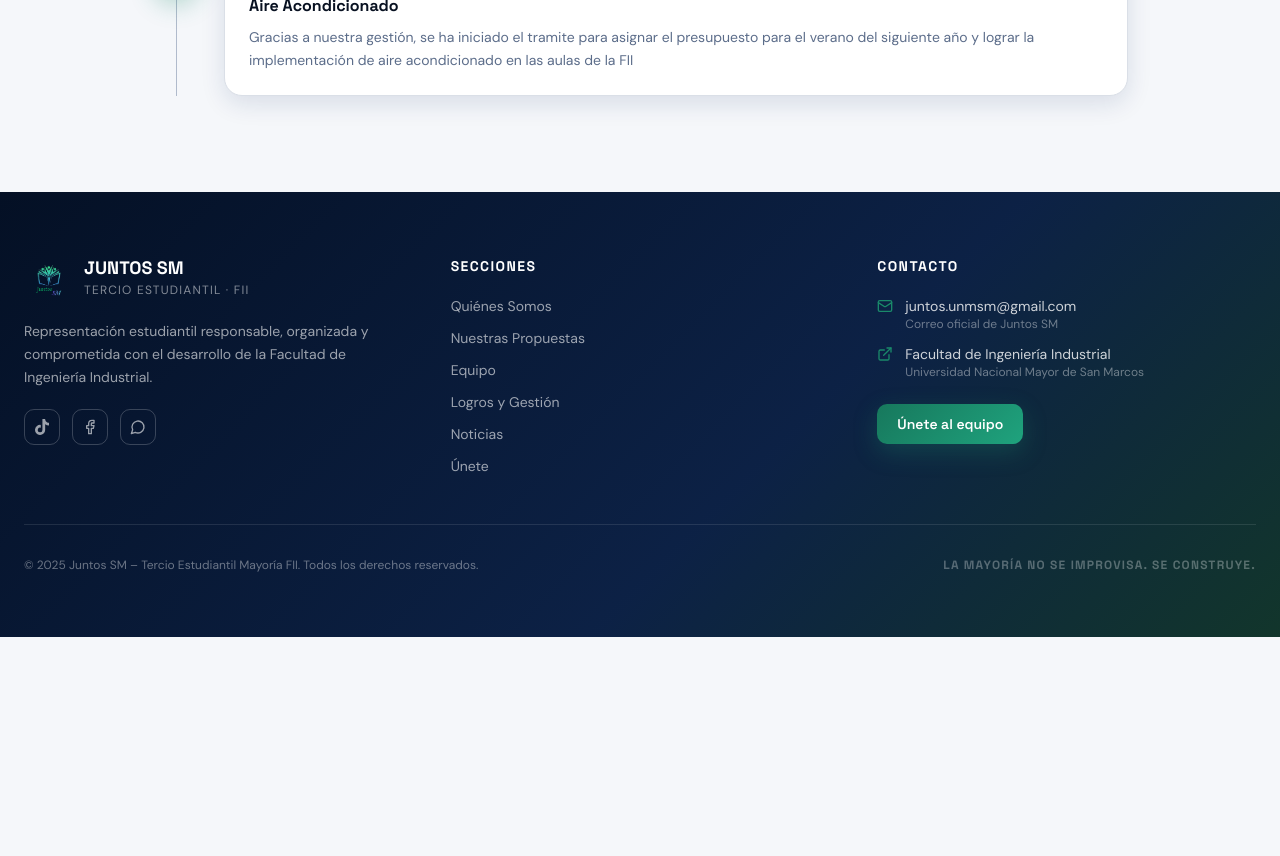
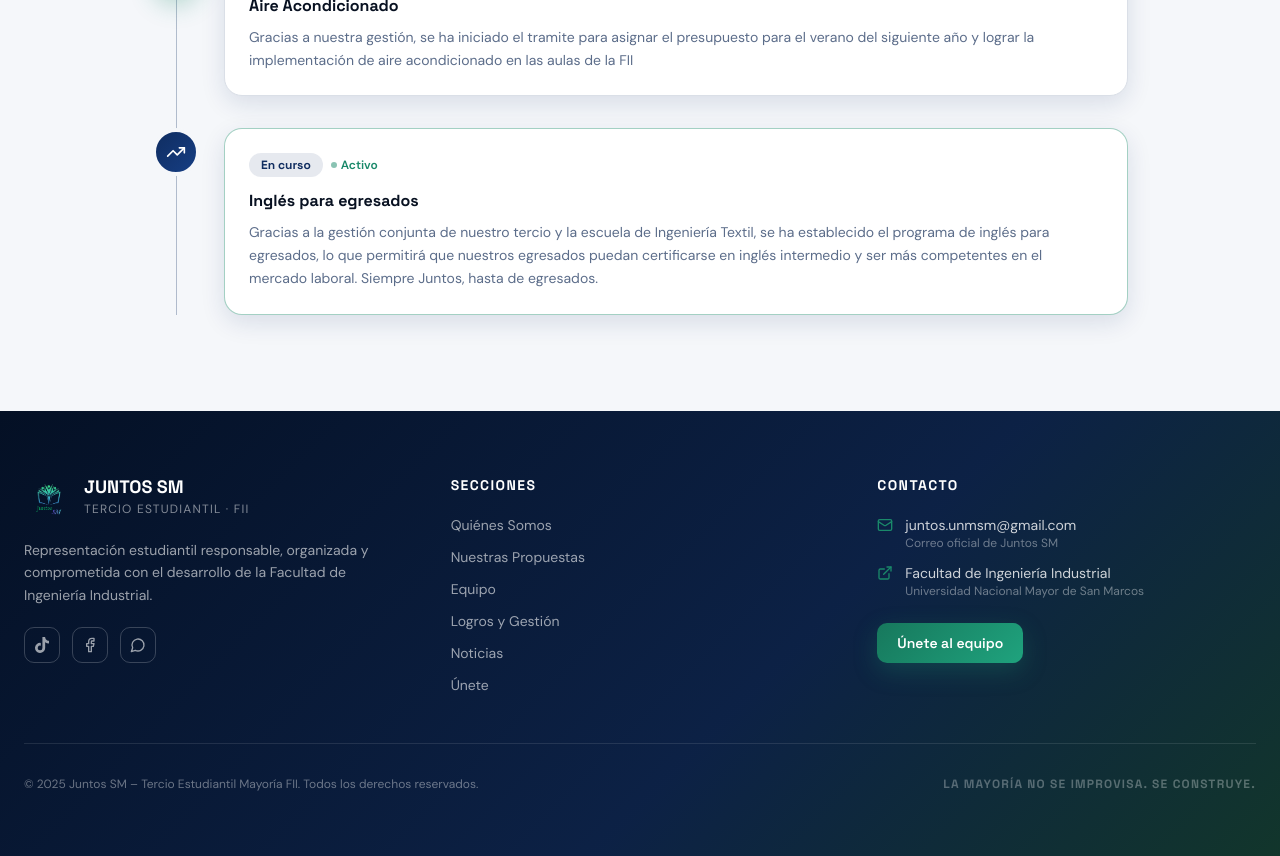
Before and after one commit to Mao1216/PW-Juntos-SM, a React (Vite) app in the folder juntossm-tercio-fii-main/: page /logros in a window 1280 px wide. Shown: the part 6320-7176 px from the top of the page. Before the commit the page ends 6957 px from the top, so only its background shows below. Built offline with nearby package versions, Linux system fonts and the light colour scheme; the HTML template or start-up script is replaced by a standard one.

Commit message:
cambios logros

```diff
--- a/juntossm-tercio-fii-main/src/pages/LogrosPage.tsx
+++ b/juntossm-tercio-fii-main/src/pages/LogrosPage.tsx
@@ -248,6 +248,15 @@ const timeline = [
 
   },
 
+        {
+    date: "En curso",
+    icon: TrendingUp,
+    title: "Inglés para egresados",
+    desc: "Gracias a la gestión conjunta de nuestro tercio y la escuela de Ingeniería Textil, se ha establecido el programa de inglés para egresados, lo que permitirá que nuestros egresados puedan certificarse en inglés intermedio y ser más competentes en el mercado laboral. Siempre Juntos, hasta de egresados.",
+    color: "blue",
+    active: true,
+  },
+
 ];
 
 const stats = [
```
